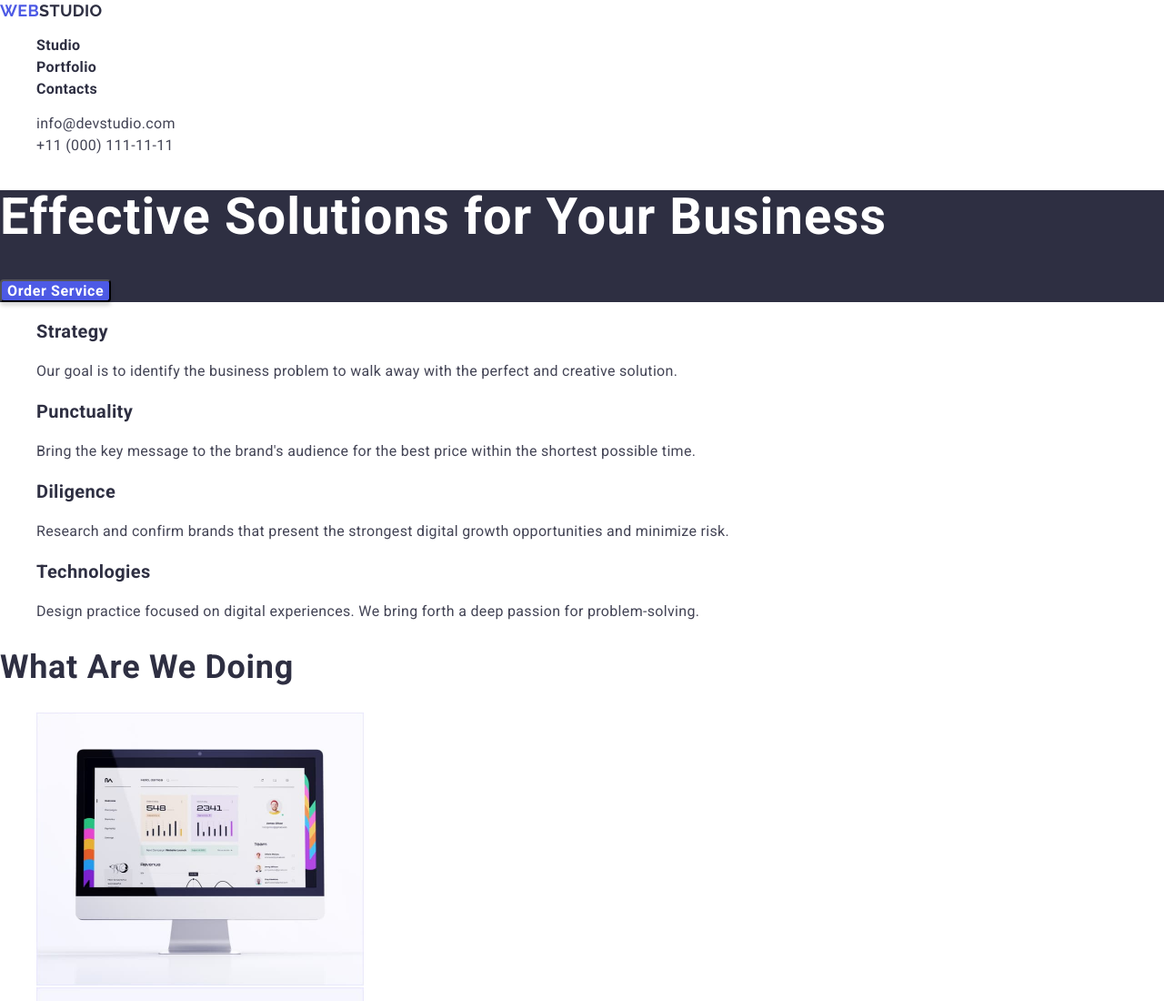
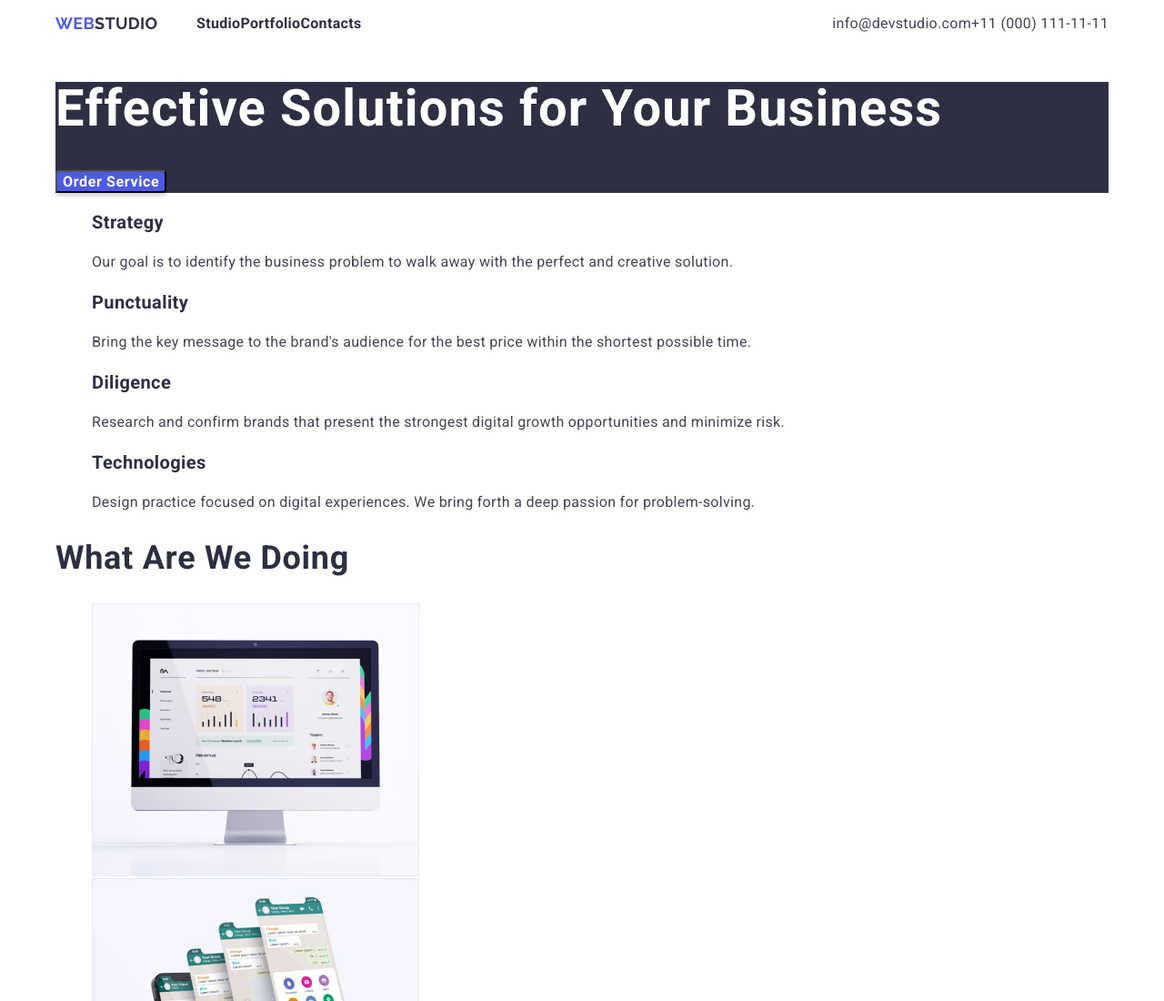
Before and after one commit to ishcenko/goit-markup-hw-03, a plain HTML site: page index.html in a window 1280 px wide. Shown: the top 1100 px of the page at 91% size. Drawn offline with Linux system fonts and the light colour scheme.

Commit message:
позиціонування  хедера

```diff
--- a/css/style.css
+++ b/css/style.css
@@ -21,7 +21,27 @@ a {
 ul {
     list-style: none;
 }
+.container {
+    width: 1158px;
+    margin: 0 auto;
+}
 /* header */
+.navigation {
+    display: flex;
+    align-items: center;
+    justify-content: space-between ;
+}
+.nav-item-link {
+    display: flex;
+    align-items: center;
+    justify-content: space-between;
+}
+.logo {
+    width: 115px;
+    height: 24px;
+    display: flex;
+    align-items: center;
+}
 .logo-web {
     font-family: 'Raleway';
     font-weight: 700;
@@ -40,8 +60,12 @@ ul {
     text-transform: uppercase;
     color: var(--dark);
 }
+.nav-items {
+    width: 261px;
+    height: 24px;
+    display: flex;
+}
 .nav-link {
-    height: 24px;
     font-weight: 600;
     font-size: 16px;
     line-height: 1.5;
@@ -54,12 +78,23 @@ ul {
 .nav-link:focus {
     color: var(--primary-brand);
 }
+.contact {
+    display: flex;
+}
 .nav-mail,
 .nav-tel {
     font-size: 16px;
     line-height: 1.5;
     letter-spacing: 0.02em;
     color: var(--text);
+}
+.nav-mail {
+    width: 153px;
+    height: 24px;
+}
+.nav-tel {
+    width: 151px;
+    height: 24px;
 }
 .nav-mail:hover,
 .nav-mail:focus {
--- a/index.html
+++ b/index.html
@@ -11,17 +11,18 @@
     <link rel="preconnect" href="https://fonts.googleapis.com"><link rel="preconnect" href="https://fonts.gstatic.com" crossorigin><link href="https://fonts.googleapis.com/css2?family=Raleway:wght@700&family=Roboto:wght@400;500;700;900&display=swap" rel="stylesheet">
 </head>
 <body>
+    <div class="container">
     <!-- шапка сайту -->
-    <header>
-        <nav>
-            <a href="#"><span class="logo-web">Web</span><span class="logo-stydio">Studio</span></a>
-            <ul>
+    <header class="navigation">
+        <nav class="nav-item-link">
+            <a class="logo" href="#"><span class="logo-web">Web</span><span class="logo-stydio">Studio</span></a>
+            <ul class="nav-items">
                 <li><a class="nav-link" href="./index.html">Studio</a></li>
                 <li><a class="nav-link" href="./portfolio.html">Portfolio</a></li>
                 <li><a class="nav-link" href="#">Contacts</a></li>
             </ul>
         </nav>
-        <ul>
+        <ul class="contact">
             <li><a class="nav-mail" href="mailto:info@devstudio.com">info@devstudio.com</a></li>
             <li><a class="nav-tel" href="tel:+11(000)111-11-11">+11 (000) 111-11-11</a></li>
         </ul>
@@ -98,4 +99,5 @@
         <a href="#"> <span class="footer-web">Web</span><span class="footer-studio">Studio</span> </a>
         <p class="footer-txt">Increase the flow of customers and sales for your business with digital marketing & growth solutions.</p>
     </footer>
+</div>
 </body>
```
